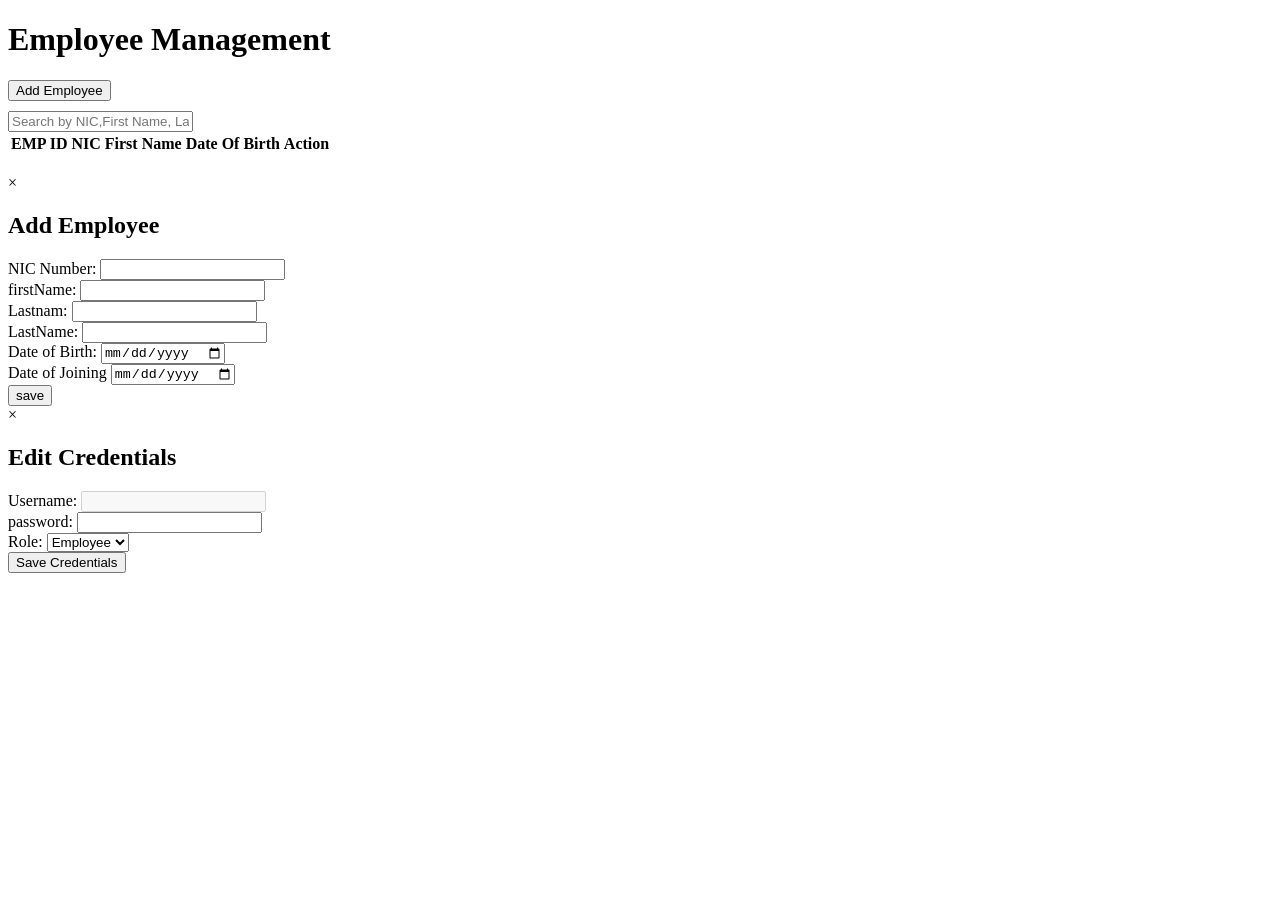
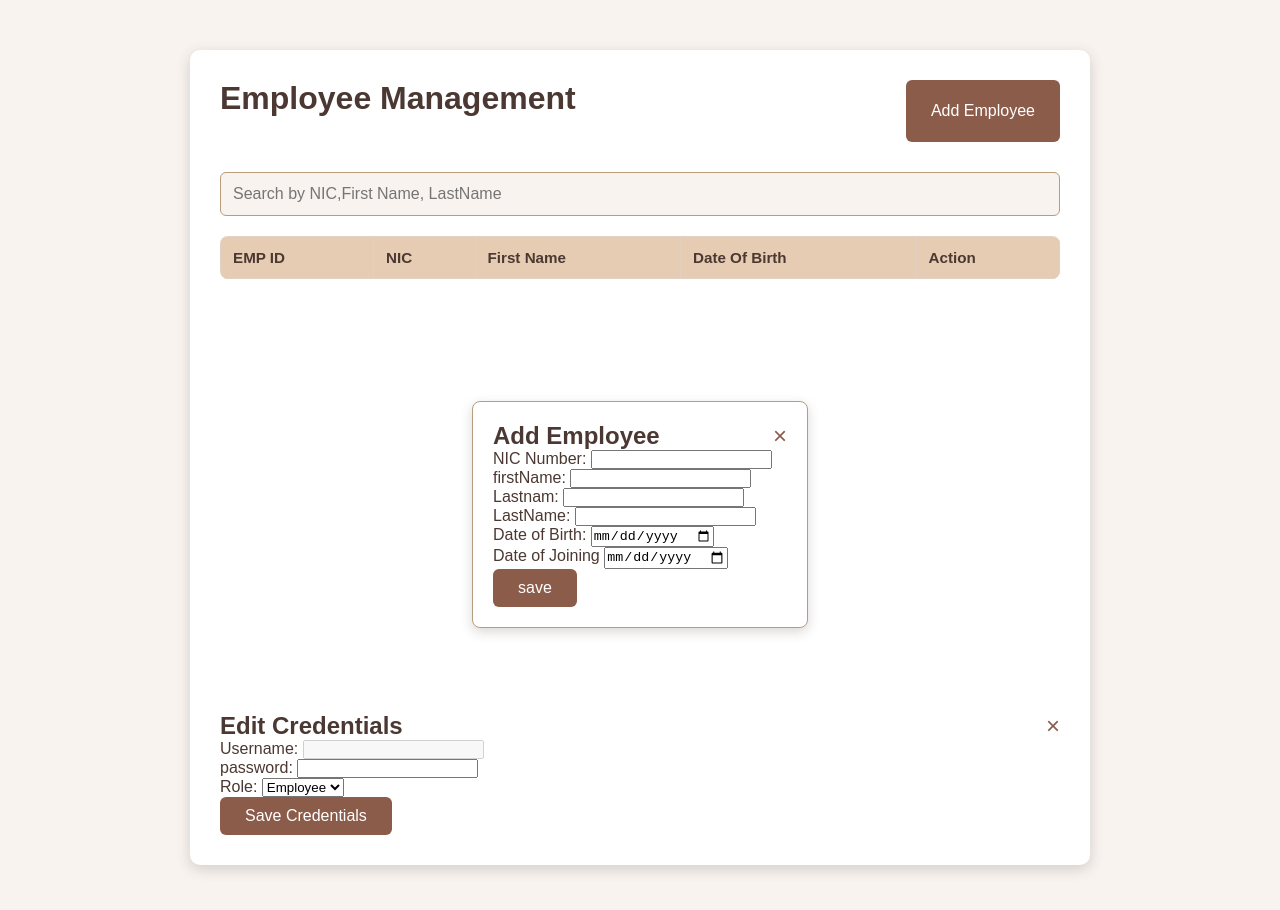
Before and after one commit to Gajanika/Leave_Management_system, a plain HTML site: page Front End/employees/index.html in a window 1280 px wide. Before the commit the page ends 800 px from the top, so only its background shows below. Drawn offline with Linux system fonts and the light colour scheme.

Commit message:
update style sheet

```diff
--- a/Front End/employees/index.html
+++ b/Front End/employees/index.html
@@ -4,7 +4,7 @@
     <meta charset="UTF-8" />
     <meta name="viewport" content="width=device-width, initial-scale=1.0" />
     <title>Employee Management</title>
-    <link rel="stylesheet" href="" />
+    <link rel="stylesheet" href="styles.css">
   </head>
   <body>
     <div class="container">
--- /dev/null
+++ b/Front End/employees/styles.css
@@ -0,0 +1,146 @@
+* {
+    margin: 0;
+    padding: 0;
+    box-sizing: border-box;
+}
+
+body {
+    font-family: Arial, Helvetica, sans-serif;
+    background-color: #f8f3ef;
+    color: #4b3832;
+    padding: 20px;
+}
+
+.container {
+    max-width: 900px;
+    margin: 30px auto;
+    background-color: #ffffff;
+    padding: 30px;
+    border-radius: 10px;
+    box-shadow: 0px 4px 14px rgba(75, 56, 50, 0.2);
+}
+
+h1 {
+    text-align: center;
+    font-size: 2em;
+    margin-bottom: 25px;
+    color: #4b3832;
+}
+
+.flex-container {
+    display: flex;
+    flex-direction: row;
+    justify-content: space-between;
+    margin-bottom: 20px;
+}
+
+#searchInput {
+    width: 100%;
+    padding: 12px;
+    margin-bottom: 20px;
+    border: 1px solid #b69d7d;
+    border-radius: 6px;
+    font-size: 1em;
+    background-color: #f8f3ef;
+}
+
+#employeeTable {
+    width: 100%;
+    border-collapse: collapse;
+    border-radius: 8px;
+    overflow: hidden;
+    margin-bottom: 20px;
+}
+
+#employeeTable th, #employeeTable td {
+    padding: 12px;
+    border: 1px solid #e2d0c4;
+    text-align: left;
+    font-size: 0.95em;
+}
+
+#employeeTable th {
+    background-color: #e6ccb2;
+    color: #4b3832;
+    font-weight: 600;
+}
+
+#employeeTable tr:nth-child(even) {
+    background-color: #f0e0d4;
+}
+
+button {
+    padding: 10px 25px;
+    background-color: #8c5c4b;
+    color: #ffffff;
+    border: none;
+    border-radius: 6px;
+    font-size: 1em;
+    cursor: pointer;
+    transition: background-color 0.3s ease;
+}
+
+button:hover {
+    background-color: #7a5144;
+}
+
+.modal {
+    display: none;
+    position: fixed;
+    z-index: 10;
+    left: 0;
+    top: 0;
+    width: 100%;
+    height: 100%;
+    background-color: rgba(75, 56, 50, 0.6);
+}
+
+.modal-content {
+    background-color: #ffffff;
+    margin: 10% auto;
+    padding: 20px;
+    border-radius: 8px;
+    width: 40%;
+    box-shadow: 0px 4px 12px rgba(75, 56, 50, 0.2);
+    border: 1px solid #b69d7d;
+}
+
+.close {
+    color: #8c5c4b;
+    font-size: 24px;
+    float: right;
+    cursor: pointer;
+}
+
+.close:hover {
+    color: #4b3832;
+}
+
+.toast {
+    visibility: hidden;
+    min-width: 250px;
+    background-color: #8c5c4b;
+    color: #ffffff;
+    text-align: center;
+    border-radius: 6px;
+    padding: 16px;
+    position: fixed;
+    z-index: 1;
+    left: 50%;
+    bottom: 30px;
+    font-size: 17px;
+    opacity: 0;
+    transform: translateX(-50%);
+    transition: opacity 0.5s ease-in-out, visibility 0s linear 0.5s;
+}
+
+.toast.show {
+    visibility: visible;
+    opacity: 1;
+    transition-delay: 0s;
+}
+
+@keyframes fadeout {
+    from { opacity: 1; }
+    to { opacity: 0; }
+}
```
